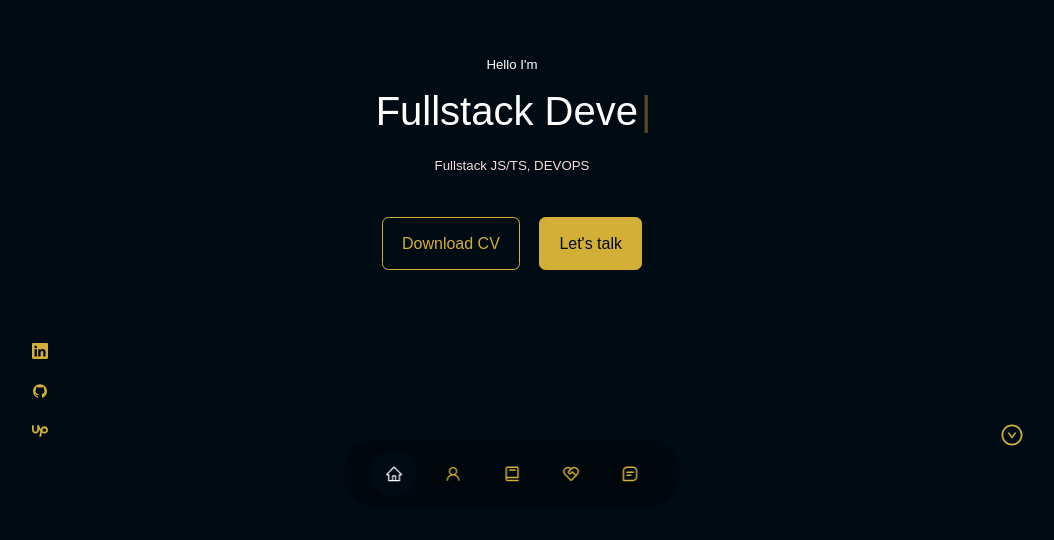
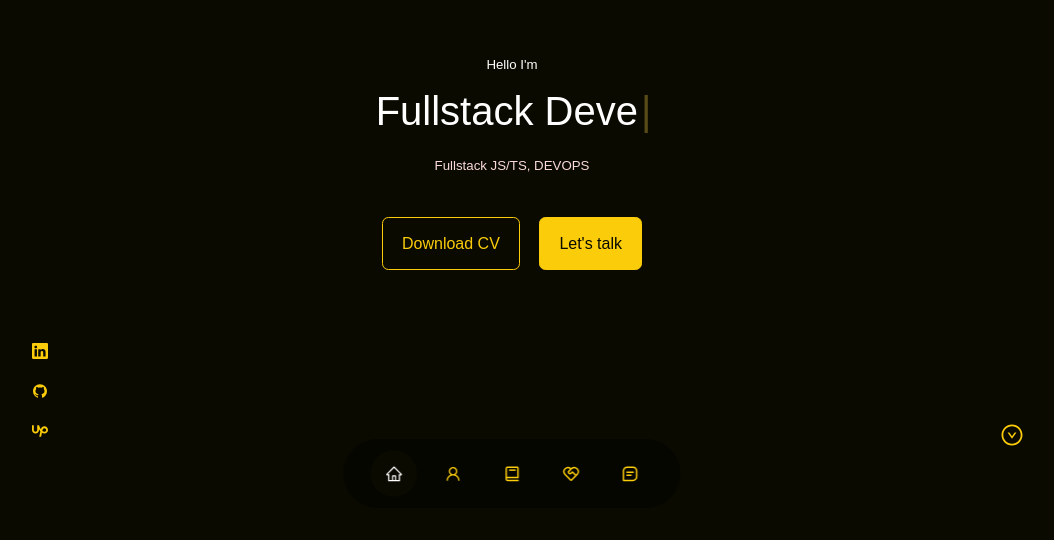
Before and after one commit to ElMajdoubraed/raed.elmajdoub.live, a Next.js app: page / in a window 1280 px wide. Shown: the part 260-800 px from the top of the page, without its empty margins (128-1182 px from the left). Built offline with nearby package versions, Linux system fonts and the light colour scheme.

Commit message:
change colors

```diff
--- a/styles/globals.css
+++ b/styles/globals.css
@@ -9,9 +9,12 @@
 }
 
 :root {
-  --color-bg: #010b13;
-  --color-bg-variant: #80800027;
-  --color-primary: #d3af37;
+  --color-bg-: #010b13;
+  --color-bg: #0a0a01;
+  --color-bg-variant-: #80800027;
+  --color-bg-variant: #fafafa62;
+  --color-primary-: #d3af37;
+  --color-primary: #FBCC0A;
   --color-primary-variant: #1b1b1b;
   --color-white: #fff;
   --color-light: #fadadd;
```
